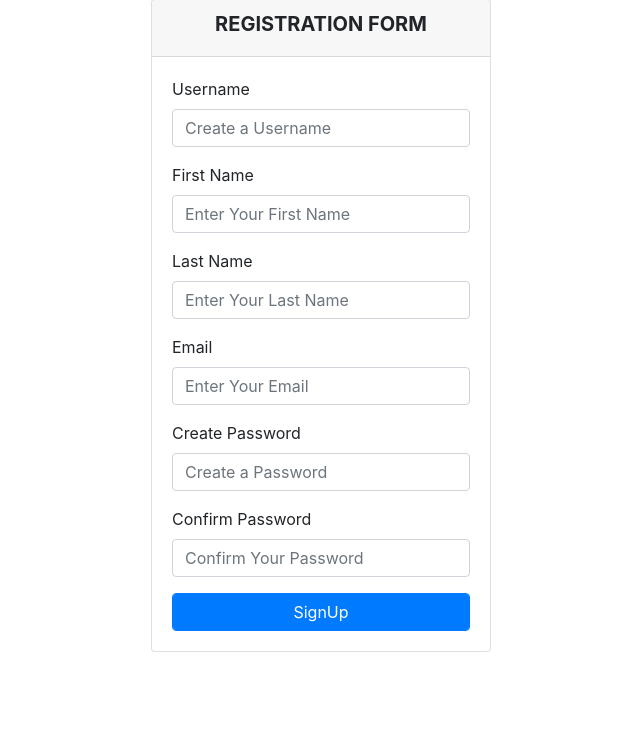
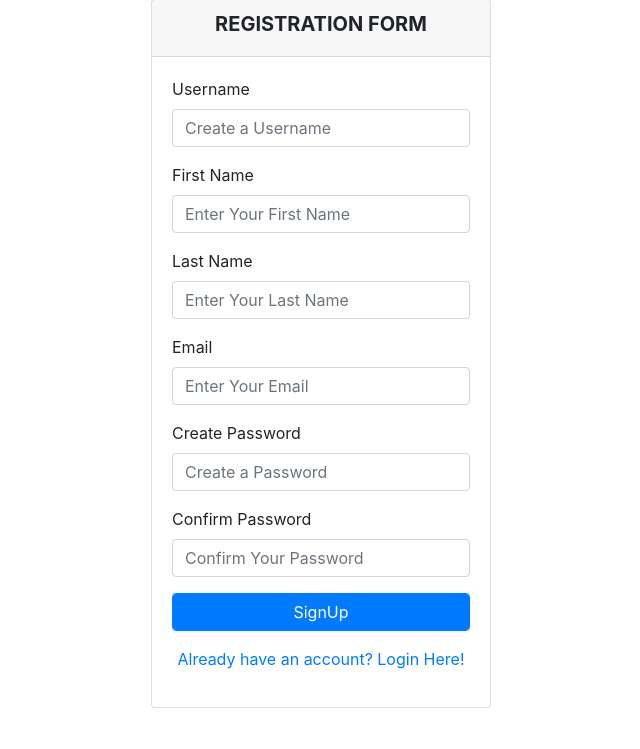
Before and after one commit to milan-sony/LoginSystem-Django, a Django app: page /signup in a window 1280 px wide. Shown: the part 51-800 px from the top of the page, without its empty margins (319-959 px from the left). Run offline with Django 4.2, Linux system fonts and the light colour scheme; some libraries are stand-ins or nearby versions.

Commit message:
templates updated

```diff
--- a/templates/login.html
+++ b/templates/login.html
@@ -28,6 +28,7 @@ Login
             <input type="password" name="password" placeholder="Enter Your Password" class="form-control" required autocomplete="off">
           </div>
           <input type="submit" value="SignUp" class="btn btn-primary form-control">
+          <p class="text-center pt-3"><a href="{% url 'signup' %}">Dont have an account? SignUp Here!</a></p>
         </form>
         {% if messages %}
         {% for message in messages %}
--- a/templates/signup.html
+++ b/templates/signup.html
@@ -44,6 +44,7 @@ SignUp
             <input type="password" name="pass2" placeholder="Confirm Your Password" class="form-control" required autocomplete="off">
           </div>
           <input type="submit" value="SignUp" class="btn btn-primary form-control">
+          <p class="text-center pt-3"><a href="{% url 'login' %}">Already have an account? Login Here!</a></p>
         </form>
         {% if messages %}
         {% for message in messages %}
```
